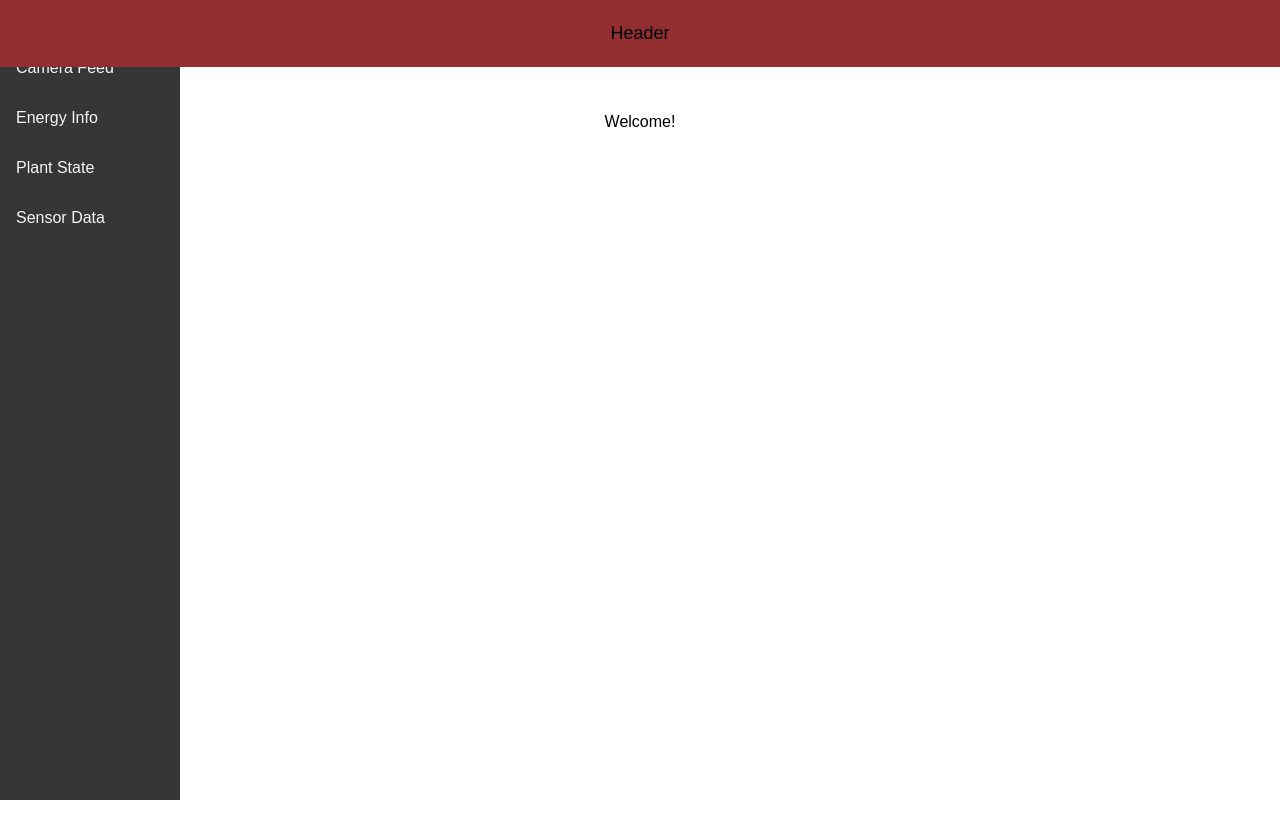
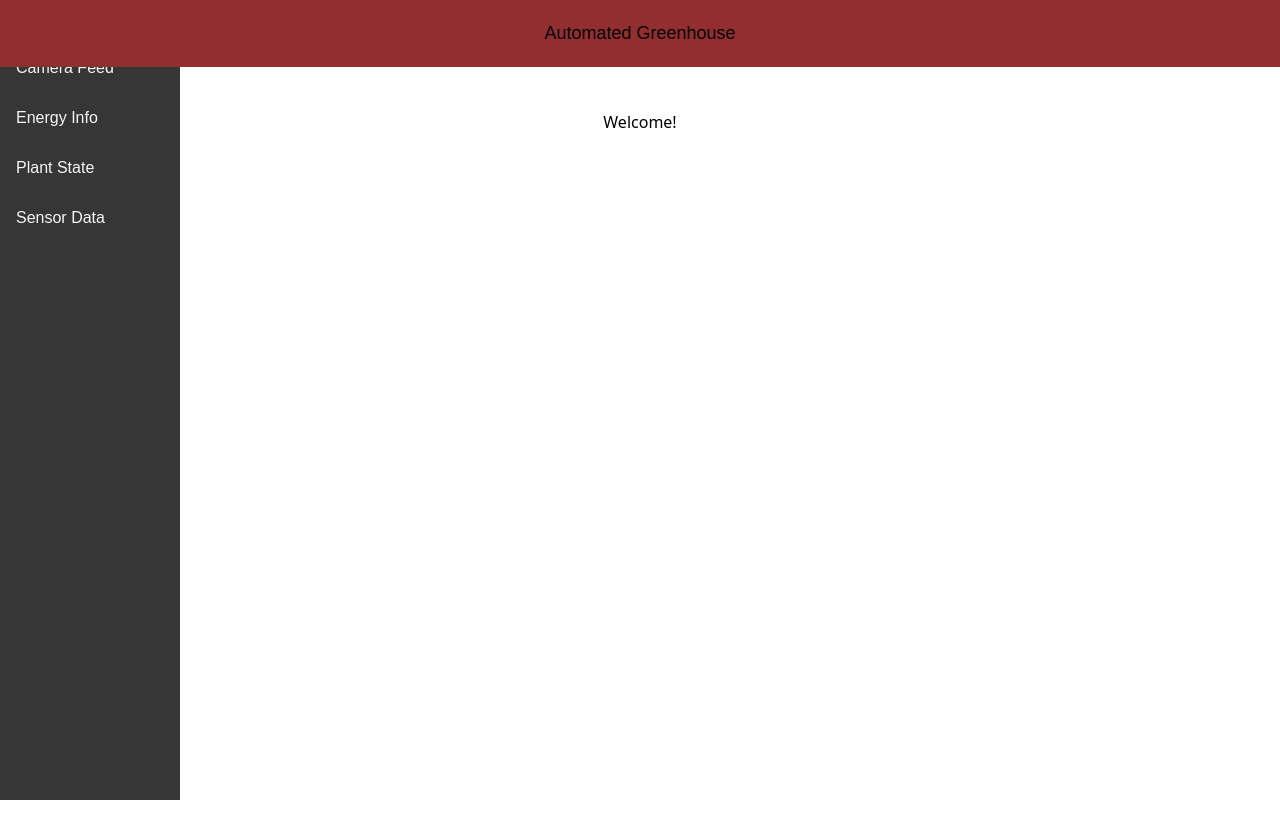
Before and after one commit to Zoravoid/autogreen002, a Next.js app in the folder frontend/autogreen/: page / in a window 1280 px wide. Shown: the top 838 px of the page. Built offline with nearby package versions, Linux system fonts and the light colour scheme.

Commit message:
small changes to the header

```diff
--- a/frontend/autogreen/app/_components/header.tsx
+++ b/frontend/autogreen/app/_components/header.tsx
@@ -3,7 +3,7 @@ import "./header.css";
 
 const Header = () => {
     return <div className="header">
-        Header
+        Automated Greenhouse
     </div>;
 };
 
--- a/frontend/autogreen/app/globals.css
+++ b/frontend/autogreen/app/globals.css
@@ -3,13 +3,6 @@
 :root {
   --background: #ffffff;
   --foreground: #000000;
-}
-
-@theme inline {
-  --color-background: var(--background);
-  --color-foreground: var(--foreground);
-  --font-sans: var(--font-geist-sans);
-  --font-mono: var(--font-geist-mono);
 }
 
 @media (prefers-color-scheme: dark) {
--- a/frontend/autogreen/app/layout.tsx
+++ b/frontend/autogreen/app/layout.tsx
@@ -6,7 +6,7 @@ import Header from "./_components/header";
 
 export const metadata: Metadata = {
   title: "Automated Greenhouse",
-  description: "Generated by create next app",
+  description: "A project meant for creating an automated greenhouse",
 };
 
 export default function RootLayout({
```
